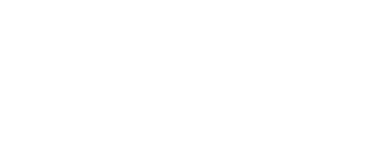
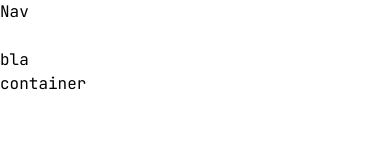
Before and after one commit to fareskebeh/portfolio, a React (Vite) app: page / in a window 390 px wide. Shown: the top 160 px of the page. Built offline with nearby package versions, Linux system fonts and the light colour scheme.

Commit message:
feat: split space among components based on screen width

```diff
--- a/src/App.tsx
+++ b/src/App.tsx
@@ -1,8 +1,15 @@
+import Card from "@components/Card"
+import Container from "@components/Container"
+import Nav from "@components/Nav"
 
 const App = () => {
   return (
-    <div>
-
+    <div className="font-jetbrains flex flex-col sm:flex-row h-screen">
+      <Nav/>
+      <div className="pt-12">
+        <Card/>
+        <Container/>
+      </div>
     </div>
   )
 }
--- /dev/null
+++ b/src/app/components/Card.tsx
@@ -0,0 +1,10 @@
+
+const Card = () => {
+  return (
+    <div className="sm:fixed sm:top-0 sm:bottom-0 sm:left-0 sm:right-[50%] sm:flex-1 flex justify-start items-center">
+      bla
+    </div>
+  )
+}
+
+export default Card
--- /dev/null
+++ b/src/app/components/Container.tsx
@@ -0,0 +1,10 @@
+
+const Container = () => {
+  return (
+    <div className="sm:flex-1 sm:absolute sm:right-0 sm:left-[50%]">
+        container
+    </div>
+  )
+}
+
+export default Container
--- /dev/null
+++ b/src/app/components/Nav.tsx
@@ -0,0 +1,10 @@
+
+const Nav = () => {
+  return (
+    <div className="fixed top-0 right-0 left-0">
+        Nav
+    </div>
+  )
+}
+
+export default Nav
```
